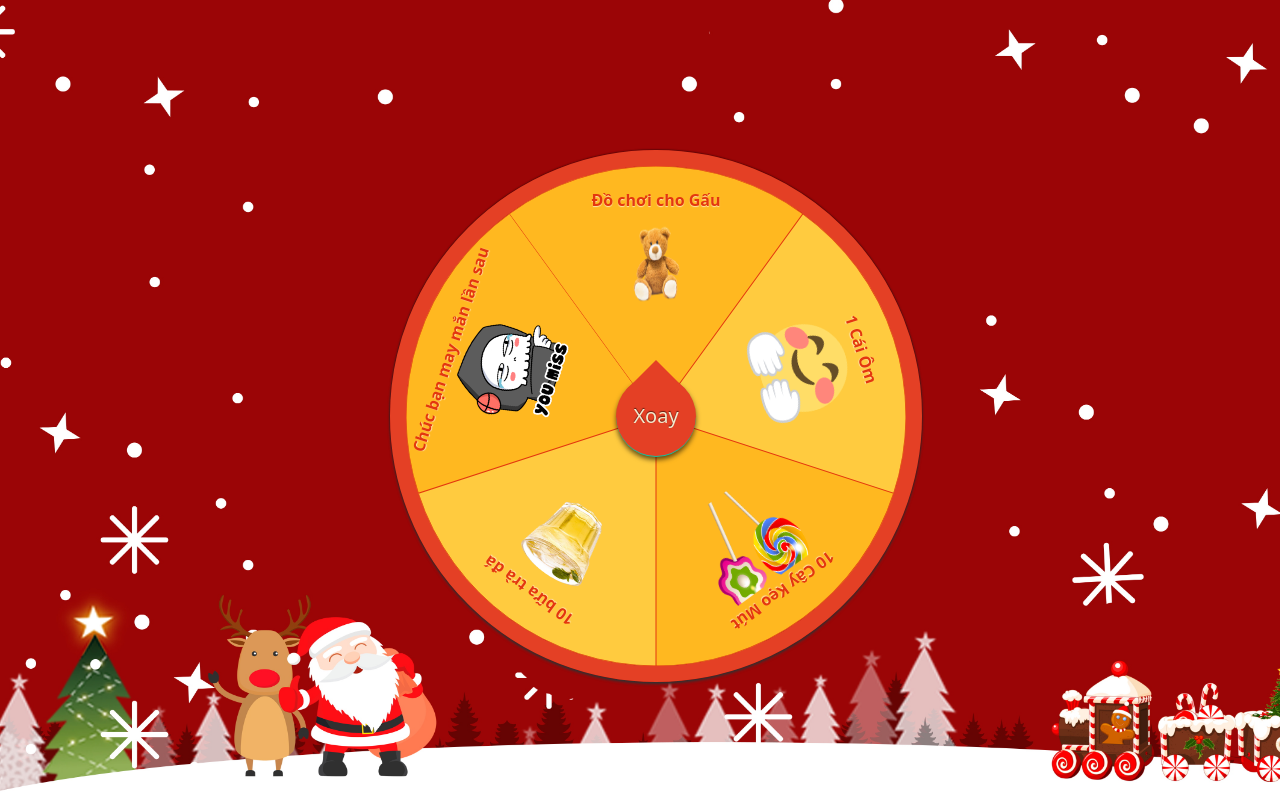
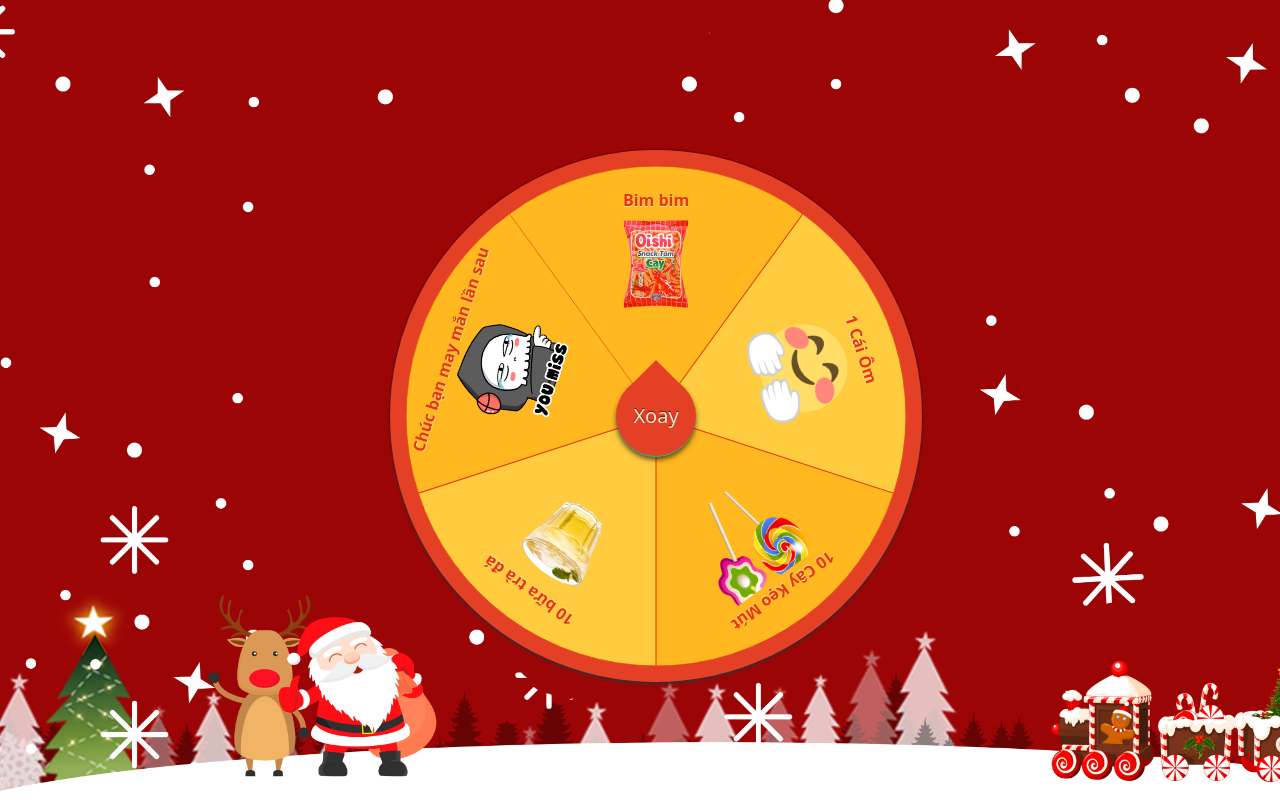
Before and after one commit to nguyenanh92/hpbd, a plain HTML site: page vong-quay/index.html in a window 1280 px wide. Drawn offline with Linux system fonts and the light colour scheme; some packages are replaced by stand-ins of ours; a script that the page names is missing.

Commit message:
Update index.html

```diff
--- a/vong-quay/index.html
+++ b/vong-quay/index.html
@@ -34,8 +34,8 @@
     var isPercentage = true;
     var prizes = [
       {
-        text: "Đồ chơi cho Gấu",
-        img: "images/gau.png",
+        text: "Bim bim",
+        img: "images/bimbim.png",
         number: 1, // 1%,
         percentpage: 0.01 // 1%
       },
```
